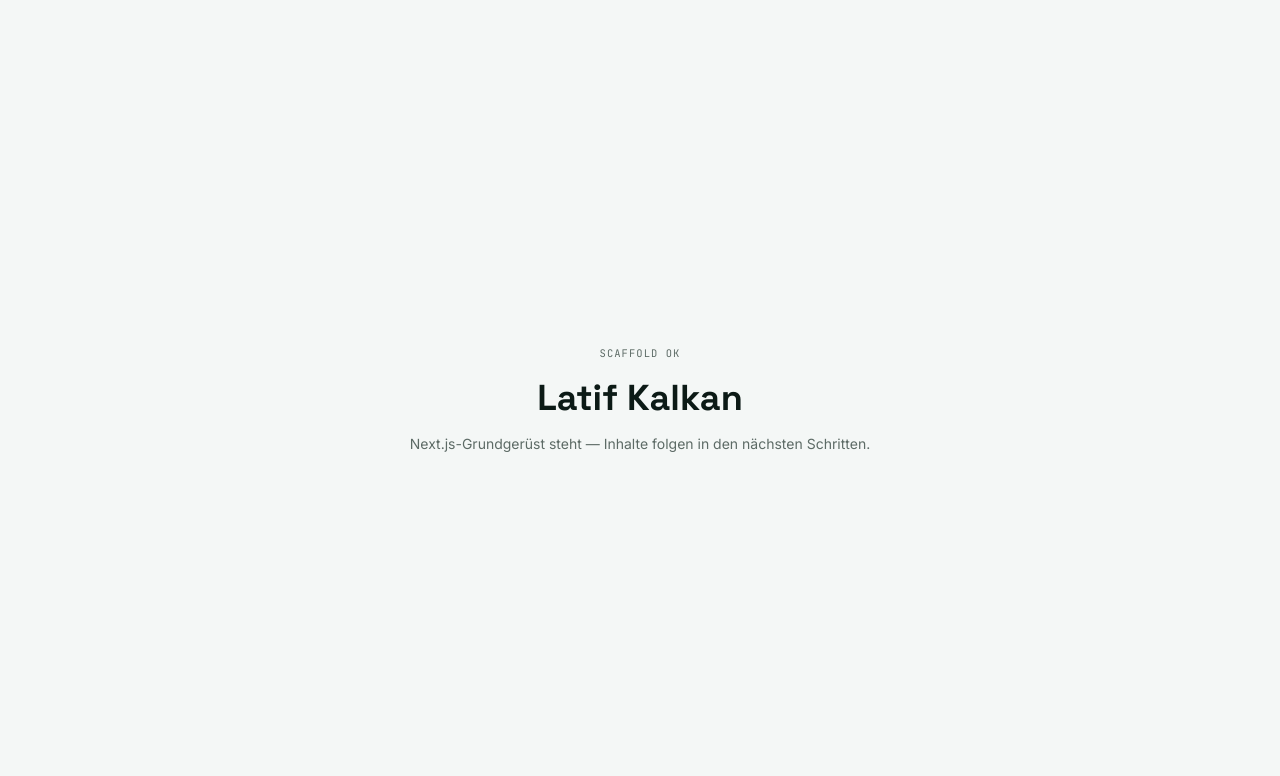
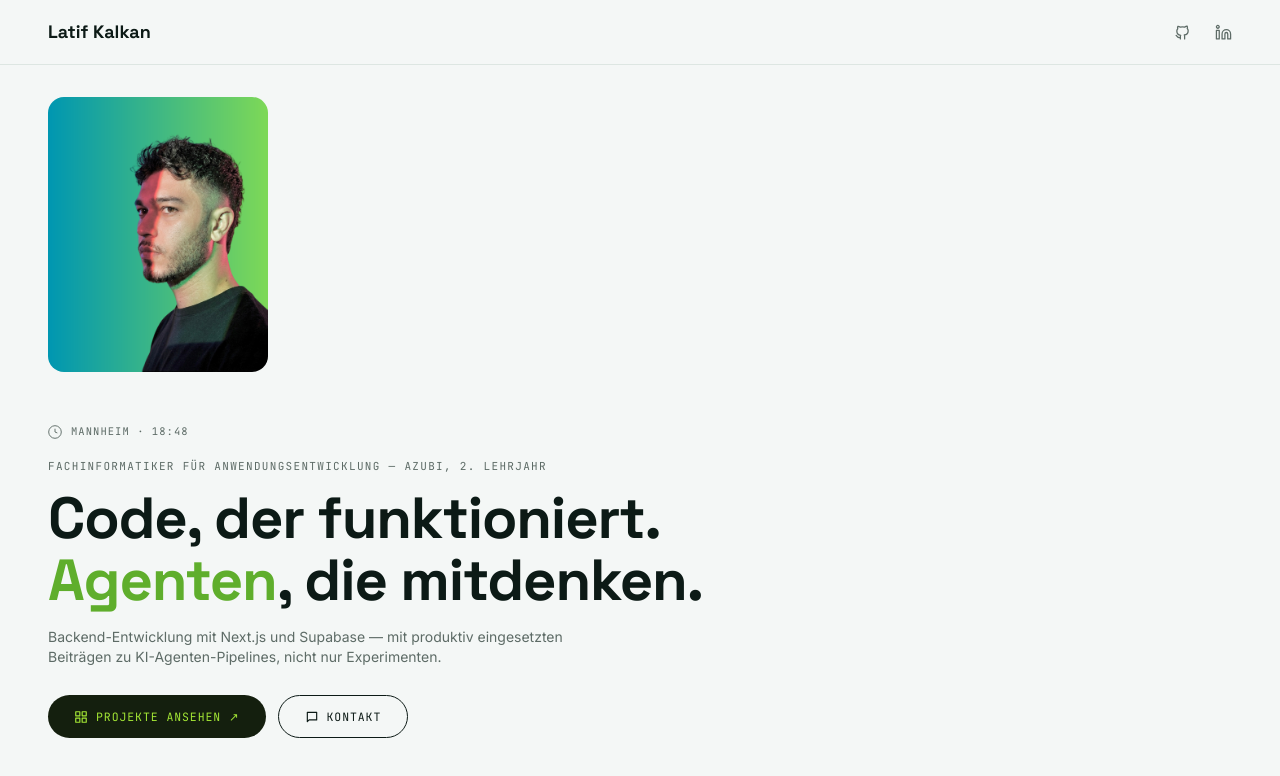
Before and after one commit to kalkanlatif/latif-portfolio, a Next.js app: page / in a window 1280 px wide. Shown: the top 776 px of the page. Built offline with nearby package versions, Linux system fonts and the light colour scheme.

Commit message:
feat: add hero section with nav, live clock, and cover image

```diff
--- a/src/app/page.tsx
+++ b/src/app/page.tsx
@@ -1,13 +1,22 @@
+import Image from "next/image";
+import Nav from "@/components/Nav";
+import Hero from "@/components/Hero";
+
 export default function Home() {
   return (
-    <main className="flex min-h-screen flex-col items-center justify-center gap-4 bg-page px-6 text-center text-ink">
-      <p className="font-mono text-[10.5px] uppercase tracking-[0.1em] text-muted">
-        Scaffold OK
-      </p>
-      <h1 className="font-display text-4xl font-bold">Latif Kalkan</h1>
-      <p className="font-body text-sm text-muted">
-        Next.js-Grundgerüst steht — Inhalte folgen in den nächsten Schritten.
-      </p>
-    </main>
+    <>
+      <Nav />
+      <div className="px-12 pt-8">
+        <Image
+          src="/cover.png"
+          alt="Latif Kalkan"
+          width={220}
+          height={275}
+          className="rounded-card object-cover"
+          priority
+        />
+      </div>
+      <Hero />
+    </>
   );
 }
--- /dev/null
+++ b/src/components/Hero.tsx
@@ -0,0 +1,67 @@
+import LiveClock from "@/components/LiveClock";
+
+export default function Hero() {
+  return (
+    <section className="max-w-[1080px] px-12 pt-[52px] pb-10">
+      <div className="mb-[18px]">
+        <LiveClock />
+      </div>
+
+      <p className="mb-[14px] font-mono text-[11px] uppercase tracking-[0.12em] text-muted">
+        Fachinformatiker für Anwendungsentwicklung — Azubi, 2. Lehrjahr
+      </p>
+
+      <h1 className="mb-4 max-w-3xl font-display text-[clamp(36px,5vw,58px)] leading-[1.06] font-bold tracking-[-0.02em]">
+        Code, der funktioniert. <span className="text-accent">Agenten</span>, die
+        mitdenken.
+      </h1>
+
+      <p className="mb-7 max-w-xl font-body text-sm text-muted">
+        Backend-Entwicklung mit Next.js und Supabase — mit produktiv
+        eingesetzten Beiträgen zu KI-Agenten-Pipelines, nicht nur Experimenten.
+      </p>
+
+      <div className="flex flex-wrap gap-3">
+        <a
+          href="#projects"
+          className="inline-flex items-center gap-2 rounded-pill bg-card-dark px-[26px] py-[13px] font-mono text-[11.5px] uppercase tracking-[0.08em] text-accent-bright transition-colors hover:bg-[#1c2417]"
+        >
+          <svg
+            width="14"
+            height="14"
+            viewBox="0 0 24 24"
+            fill="none"
+            stroke="currentColor"
+            strokeWidth="2"
+            strokeLinecap="round"
+            strokeLinejoin="round"
+          >
+            <rect x="3" y="3" width="7" height="7" />
+            <rect x="14" y="3" width="7" height="7" />
+            <rect x="14" y="14" width="7" height="7" />
+            <rect x="3" y="14" width="7" height="7" />
+          </svg>
+          Projekte ansehen ↗
+        </a>
+        <a
+          href="#contact"
+          className="inline-flex items-center gap-2 rounded-pill border border-ink px-[26px] py-3 font-mono text-[11.5px] uppercase tracking-[0.08em] text-ink transition-colors hover:bg-ink hover:text-page"
+        >
+          <svg
+            width="14"
+            height="14"
+            viewBox="0 0 24 24"
+            fill="none"
+            stroke="currentColor"
+            strokeWidth="2"
+            strokeLinecap="round"
+            strokeLinejoin="round"
+          >
+            <path d="M4 4h16v13H7l-3 3z" />
+          </svg>
+          Kontakt
+        </a>
+      </div>
+    </section>
+  );
+}
--- /dev/null
+++ b/src/components/LiveClock.tsx
@@ -0,0 +1,41 @@
+"use client";
+
+import { useSyncExternalStore } from "react";
+
+function formatTime(date: Date) {
+  return date.toLocaleTimeString("en-GB", {
+    hour: "2-digit",
+    minute: "2-digit",
+    timeZone: "Europe/Berlin",
+  });
+}
+
+function subscribe(callback: () => void) {
+  const interval = setInterval(callback, 30000);
+  return () => clearInterval(interval);
+}
+
+function getSnapshot() {
+  return formatTime(new Date());
+}
+
+function getServerSnapshot() {
+  return "--:--";
+}
+
+export default function LiveClock() {
+  const time = useSyncExternalStore(subscribe, getSnapshot, getServerSnapshot);
+
+  return (
+    <div className="flex items-center gap-[9px]">
+      <svg width="14" height="14" viewBox="0 0 15 15" className="shrink-0">
+        <circle cx="7.5" cy="7.5" r="6.75" fill="none" stroke="#5d6b66" strokeWidth="1" />
+        <line x1="7.5" y1="7.5" x2="7.5" y2="4" stroke="#5d6b66" strokeWidth="1" />
+        <line x1="7.5" y1="7.5" x2="10" y2="8.5" stroke="#5d6b66" strokeWidth="1" />
+      </svg>
+      <span className="font-mono text-[10.5px] uppercase tracking-[0.1em] text-muted">
+        Mannheim · {time}
+      </span>
+    </div>
+  );
+}
--- /dev/null
+++ b/src/components/Nav.tsx
@@ -0,0 +1,51 @@
+export default function Nav() {
+  return (
+    <header className="flex items-center justify-between border-b border-border px-12 py-[18px]">
+      <span className="font-display text-lg font-bold">Latif Kalkan</span>
+      <div className="flex items-center gap-6">
+        <a
+          href="https://github.com/"
+          target="_blank"
+          rel="noopener noreferrer"
+          aria-label="GitHub"
+          className="text-muted"
+        >
+          <svg
+            width="17"
+            height="17"
+            viewBox="0 0 24 24"
+            fill="none"
+            stroke="currentColor"
+            strokeWidth="1.8"
+            strokeLinecap="round"
+            strokeLinejoin="round"
+          >
+            <path d="M9 19c-4.3 1.4-4.3-2.5-6-3m12 5v-3.5c0-1 .1-1.4-.5-2 2.8-.3 5.5-1.4 5.5-6a4.6 4.6 0 0 0-1.3-3.2 4.2 4.2 0 0 0-.1-3.2s-1.1-.3-3.5 1.3a12.3 12.3 0 0 0-6.2 0C6.5 3.2 5.4 3.5 5.4 3.5a4.2 4.2 0 0 0-.1 3.2A4.6 4.6 0 0 0 4 9.9c0 4.6 2.7 5.7 5.5 6-.6.6-.6 1.2-.5 2V21" />
+          </svg>
+        </a>
+        <a
+          href="https://linkedin.com/"
+          target="_blank"
+          rel="noopener noreferrer"
+          aria-label="LinkedIn"
+          className="text-muted"
+        >
+          <svg
+            width="17"
+            height="17"
+            viewBox="0 0 24 24"
+            fill="none"
+            stroke="currentColor"
+            strokeWidth="1.8"
+            strokeLinecap="round"
+            strokeLinejoin="round"
+          >
+            <path d="M16 8a6 6 0 0 1 6 6v7h-4v-7a2 2 0 0 0-2-2 2 2 0 0 0-2 2v7h-4v-7a6 6 0 0 1 6-6z" />
+            <rect x="2" y="9" width="4" height="12" />
+            <circle cx="4" cy="4" r="2" />
+          </svg>
+        </a>
+      </div>
+    </header>
+  );
+}
```
Also changed, not shown: public/cover.png (added), 1 other file (tests, documents, lock files or other folders).
